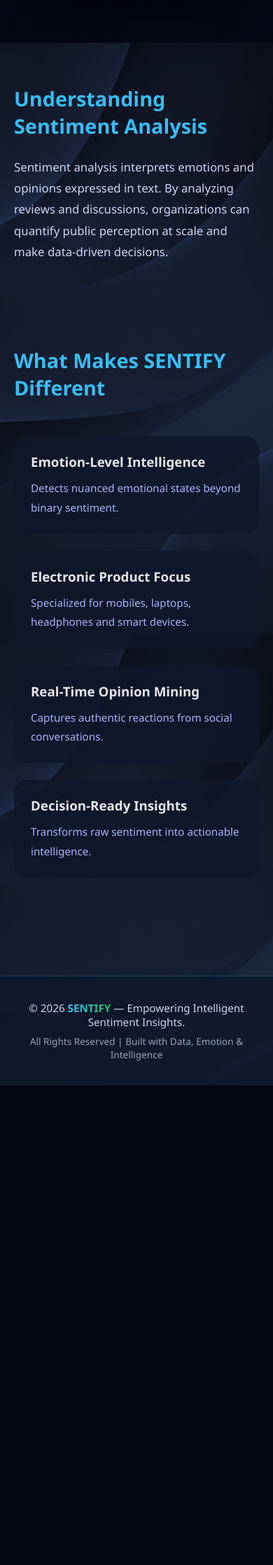
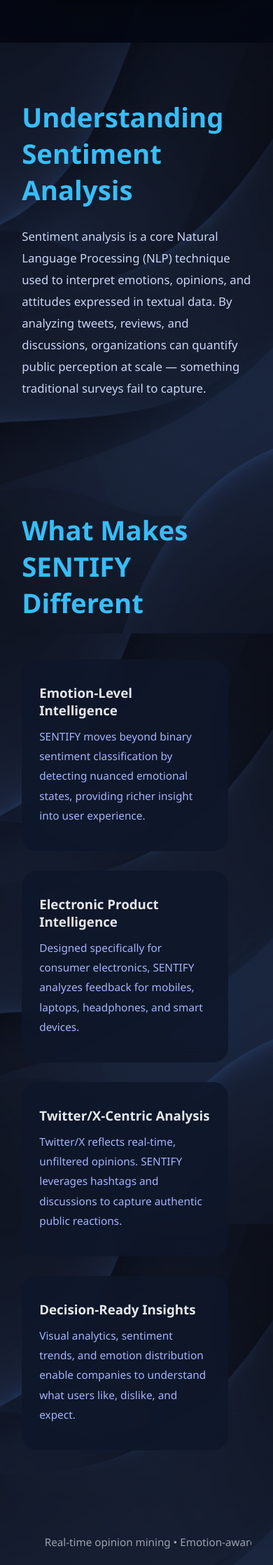
Before and after one commit to NehaNikam02/sentify-project, a Flask app: page / in a window 390 px wide. Shown: the part 783-3019 px from the top of the page at 70% size. Before the commit the page ends 2334 px from the top, so only its background shows below. Run offline with Flask 3, Linux system fonts and the light colour scheme; parts of the project's set-up code (start-up, migrations or seed data) failed here and were passed over.

Commit message:
Update index.html

```diff
--- a/templates/index.html
+++ b/templates/index.html
@@ -2,7 +2,6 @@
 <html lang="en">
 <head>
 <meta charset="UTF-8">
-<meta name="viewport" content="width=device-width, initial-scale=1.0">
 <title>SENTIFY | Product Sentiment Intelligence</title>
 
 <style>
@@ -26,8 +25,8 @@ body {
   position: fixed;
   inset: 0;
   background: linear-gradient(
-    rgba(3, 7, 18, 0.88),
-    rgba(3, 7, 18, 0.92)
+    rgba(3, 7, 18, 0.85),
+    rgba(3, 7, 18, 0.88)
   );
   z-index: 0;
 }
@@ -118,7 +119,7 @@ body {
 }
 
 .section h2 {
-  font-size: 2.2rem;
+  font-size: 2.4rem;
   color: #38BDF8;
   margin-bottom: 25px;
 }
@@ -126,50 +127,235 @@ body {
 .section p {
   max-width: 950px;
   font-size: 1.05rem;
-  line-height: 1.8;
+  line-height: 1.85;
   color: #CBD5F5;
 }
 
-/* ---------------- GRID ---------------- */
+/* ---------------- FEATURE GRID ---------------- */
 .grid {
-  margin-top: 50px;
+  margin-top: 55px;
   display: grid;
   grid-template-columns: repeat(auto-fit, minmax(260px, 1fr));
-  gap: 24px;
+  gap: 28px;
 }
 
 .card {
   background: rgba(15, 23, 42, 0.85);
-  border-radius: 20px;
-  padding: 24px;
-  transition: 0.3s ease;
+  border-radius: 22px;
+  padding: 26px;
+  backdrop-filter: blur(14px);
+  transition: 0.4s ease;
+  position: relative;
+  overflow: hidden;
+}
+
+.card::before {
+  content: "";
+  position: absolute;
+  inset: 0;
+  background: linear-gradient(
+    120deg,
+    transparent,
+    rgba(56,189,248,0.18),
+    transparent
+  );
+  opacity: 0;
+  transition: 0.4s;
+}
+
+.card:hover::before {
+  opacity: 1;
 }
 
 .card:hover {
-  transform: translateY(-8px);
+  transform: translateY(-10px);
+  box-shadow: 0 25px 55px rgba(0,0,0,0.55);
 }
 
 .card h3 {
   margin-bottom: 12px;
+  color: #E5E7EB;
 }
 
 .card p {
-  font-size: 0.95rem;
+  font-size: 0.96rem;
   color: #A5B4FC;
 }
 
-/* ---------------- FOOTER ---------------- */
+/* ---------------- INSIGHT STRIP ---------------- */
+.insight-strip {
+  margin-top: 90px;
+  padding: 30px 0;
+  overflow: hidden;
+}
+
+.insight-strip span {
+  display: inline-block;
+  white-space: nowrap;
+  padding-left: 100%;
+  animation: marquee 28s linear infinite;
+  font-size: 0.95rem;
+  color: #9CA3AF;
+}
+
+/* ---------------- ANIMATIONS ---------------- */
+@keyframes heroPop {
+  from { transform: scale(0.85); opacity: 0; }
+  to { transform: scale(1); opacity: 1; }
+}
+
+@keyframes fadeUp {
+  from { transform: translateY(25px); opacity: 0; }
+  to { transform: translateY(0); opacity: 1; }
+}
+
+@keyframes marquee {
+  from { transform: translateX(0); }
+  to { transform: translateX(-100%); }
+}
+
+/* ---------------- RESPONSIVE ---------------- */
+@media(max-width: 1000px){
+  .hero{
+    flex-direction: column;
+    text-align: center;
+  }
+  .hero p{
+    margin-left:auto;
+    margin-right:auto;
+  }
+}
+  /* ---------------- MOBILE RESPONSIVE FIX ---------------- */
+@media (max-width: 768px) {
+
+  .card {
+    width: 90%;
+    padding: 35px 25px;
+  }
+
+  .hero {
+    flex-direction: column;
+    text-align: center;
+    padding: 80px 20px;
+  }
+
+  .hero h1 {
+    font-size: 2.5rem;
+  }
+
+  .hero p {
+    font-size: 0.95rem;
+  }
+
+  .analysis-strip {
+    flex-direction: column;
+  }
+
+  .field, .action {
+    flex: 1 1 100%;
+  }
+
+  .kpi-grid,
+  .grid {
+    grid-template-columns: 1fr;
+  }
+
+  .footer {
+    padding: 25px 15px;
+  }
+
+}
+
+
+</style>
+</head>
+
+<body>
+<div class="overlay"></div>
+
+<div class="main">
+
+<!-- HERO -->
+<section class="hero">
+
+  <div class="hero-left">
+    <h1>SENTIFY</h1>
+
+    <p>
+      SENTIFY is an intelligent sentiment and emotion analysis platform designed to decode public opinion
+      around electronic products by analyzing large-scale social media conversations.
+      Instead of limiting analysis to positive or negative labels, SENTIFY identifies emotional intent —
+      such as satisfaction, frustration, excitement, and confusion — enabling deeper product insights.
+    </p>
+
+    <div class="cta">
+      <a href="{{ url_for('product_select') }}">
+        <button class="primary">Start Analysis</button>
+      </a>
+      <a href="{{ url_for('dashboard_page') }}">
+        <button class="secondary">View Example Dashboard</button>
+      </a>
+    </div>
+  </div>
+
+  <!-- VIDEO RIGHT SIDE -->
+  <div class="hero-right">
+    <video autoplay muted loop playsinline class="hero-video">
+  <source src="{{ url_for('static', filename='sentify.mp4') }}" type="video/mp4">
+</video>
+  </div>
+
+</section>
+
+<!-- WHAT IS SENTIMENT ANALYSIS -->
+<section class="section">
+  <h2>Understanding Sentiment Analysis</h2>
+  <p>
+    Sentiment analysis is a core Natural Language Processing (NLP) technique used to interpret emotions,
+    opinions, and attitudes expressed in textual data. By analyzing tweets, reviews, and discussions,
+    organizations can quantify public perception at scale — something traditional surveys fail to capture.
+  </p>
+</section>
+<!-- DIFFERENTIATORS --> <section class="section"> <h2>What Makes SENTIFY Different</h2> <div class="grid"> <div class="card"> <h3>Emotion-Level Intelligence</h3> <p> SENTIFY moves beyond binary sentiment classification by detecting nuanced emotional states, providing richer insight into user experience. </p> </div> <div class="card"> <h3>Electronic Product Intelligence</h3> <p> Designed specifically for consumer electronics, SENTIFY analyzes feedback for mobiles, laptops, headphones, and smart devices. </p> </div> <div class="card"> <h3>Twitter/X-Centric Analysis</h3> <p> Twitter/X reflects real-time, unfiltered opinions. SENTIFY leverages hashtags and discussions to capture authentic public reactions. </p> </div> <div class="card"> <h3>Decision-Ready Insights</h3> <p> Visual analytics, sentiment trends, and emotion distribution enable companies to understand what users like, dislike, and expect. </p> </div> </div> <div class="insight-strip"> <span> Real-time opinion mining • Emotion-aware analytics • Product intelligence • Consumer trust insights • Market perception analysis • </span> </div> </section>
+
+</div>
+</body>
+</html>
+
+
+<style>
 .footer {
-  margin-top: 80px;
+  margin-top: 120px;
   padding: 35px 20px;
   text-align: center;
   background: rgba(15, 23, 42, 0.85);
+  backdrop-filter: blur(14px);
   border-top: 1px solid rgba(56, 189, 248, 0.25);
+  position: relative;
+  overflow: hidden;
+}
+
+.footer::before {
+  content: "";
+  position: absolute;
+  top: -50%;
+  left: -50%;
+  width: 200%;
+  height: 200%;
+  background: radial-gradient(circle, rgba(56,189,248,0.12), transparent 60%);
+  animation: glowMove 8s linear infinite;
+}
+
+@keyframes glowMove {
+  from { transform: rotate(0deg); }
+  to { transform: rotate(360deg); }
 }
 
 .footer p {
+  position: relative;
   font-size: 0.95rem;
   color: #CBD5F5;
+  letter-spacing: 0.5px;
 }
 
 .footer strong {
@@ -184,126 +370,11 @@ body {
   font-size: 0.85rem;
   color: #94A3B8;
 }
-
-/* ---------------- RESPONSIVE ---------------- */
-@media (max-width: 992px) {
-  .hero {
-    flex-direction: column;
-    text-align: center;
-    padding: 100px 20px 60px;
-  }
-
-  .hero h1 {
-    font-size: 3rem;
-    letter-spacing: 3px;
-  }
-
-  .hero p {
-    font-size: 1rem;
-  }
-
-  .cta {
-    justify-content: center;
-  }
-
-  .hero-video {
-    margin-top: 40px;
-  }
-}
-
-@media (max-width: 600px) {
-  .hero h1 {
-    font-size: 2.4rem;
-  }
-
-  .section {
-    padding: 60px 20px;
-  }
-
-  .section h2 {
-    font-size: 1.8rem;
-  }
-
-  .grid {
-    grid-template-columns: 1fr;
-  }
-
-  .cta button {
-    width: 100%;
-  }
-}
 </style>
-</head>
-
-<body>
-
-<div class="overlay"></div>
-
-<div class="main">
-
-<section class="hero">
-  <div class="hero-left">
-    <h1>SENTIFY</h1>
-    <p>
-      SENTIFY is an intelligent sentiment and emotion analysis platform designed to decode public opinion
-      around electronic products. Instead of simple positive/negative labels,
-      it uncovers emotional intent to provide deeper product intelligence.
-    </p>
-
-    <div class="cta">
-      <a href="{{ url_for('product_select') }}">
-        <button class="primary">Start Analysis</button>
-      </a>
-      <a href="{{ url_for('dashboard_page') }}">
-        <button class="secondary">View Example Dashboard</button>
-      </a>
-    </div>
-  </div>
-
-  <div class="hero-right">
-    <video autoplay muted loop playsinline class="hero-video">
-      <source src="{{ url_for('static', filename='sentify.mp4') }}" type="video/mp4">
-    </video>
-  </div>
-</section>
-
-<section class="section">
-  <h2>Understanding Sentiment Analysis</h2>
-  <p>
-    Sentiment analysis interprets emotions and opinions expressed in text.
-    By analyzing reviews and discussions, organizations can quantify
-    public perception at scale and make data-driven decisions.
-  </p>
-</section>
-
-<section class="section">
-  <h2>What Makes SENTIFY Different</h2>
-  <div class="grid">
-    <div class="card">
-      <h3>Emotion-Level Intelligence</h3>
-      <p>Detects nuanced emotional states beyond binary sentiment.</p>
-    </div>
-    <div class="card">
-      <h3>Electronic Product Focus</h3>
-      <p>Specialized for mobiles, laptops, headphones and smart devices.</p>
-    </div>
-    <div class="card">
-      <h3>Real-Time Opinion Mining</h3>
-      <p>Captures authentic reactions from social conversations.</p>
-    </div>
-    <div class="card">
-      <h3>Decision-Ready Insights</h3>
-      <p>Transforms raw sentiment into actionable intelligence.</p>
-    </div>
-  </div>
-</section>
-
-</div>
 
 <footer class="footer">
-  <p>© 2026 <strong>SENTIFY</strong> — Empowering Intelligent Sentiment Insights.</p>
+  <p>
+    © 2026 <strong>SENTIFY</strong> — Empowering Intelligent Sentiment Insights.
+  </p>
   <span>All Rights Reserved | Built with Data, Emotion & Intelligence</span>
 </footer>
-
-</body>
-</html>
```
Also changed, not shown: other parts of templates/index.html (+15 -13 lines).
